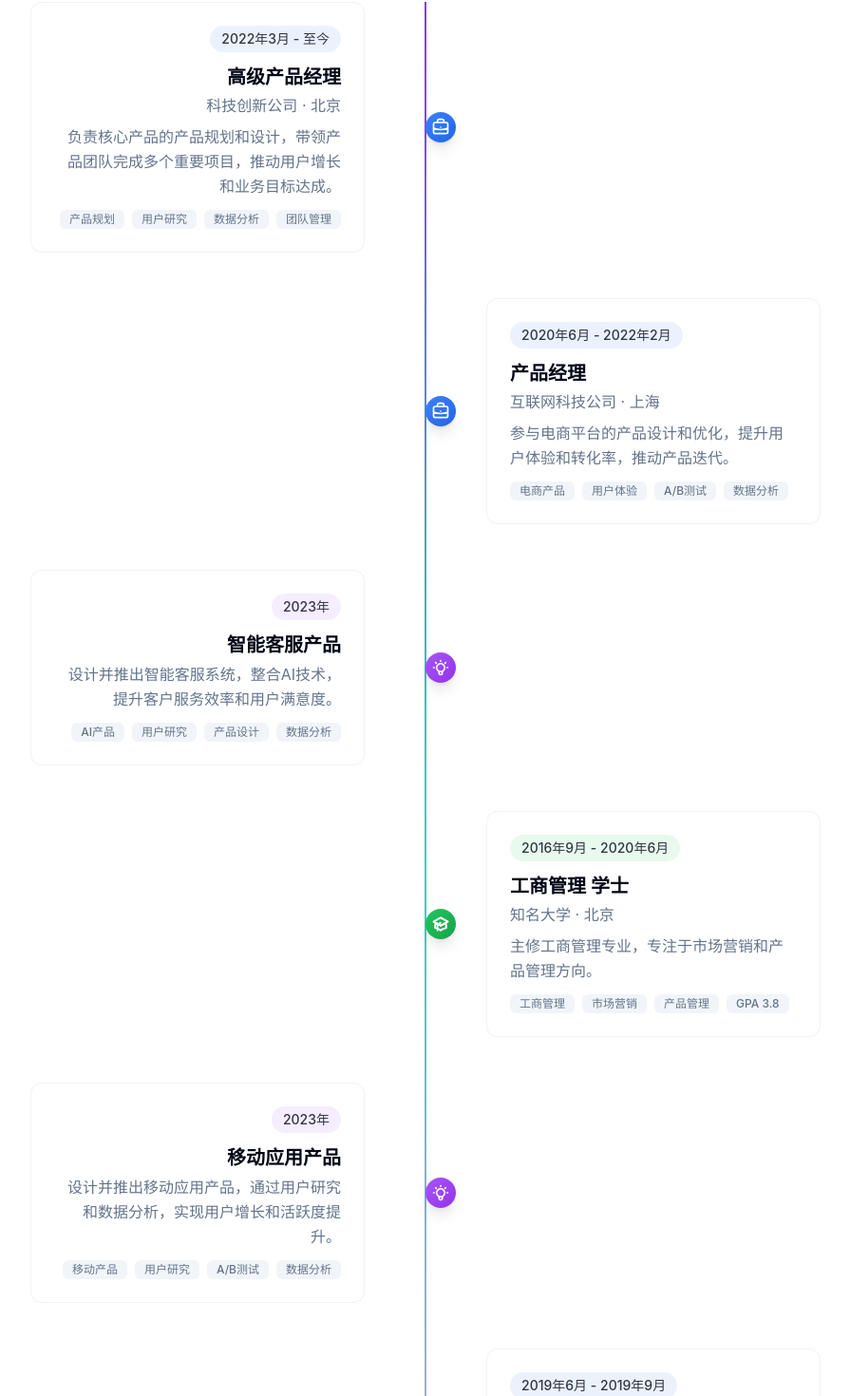
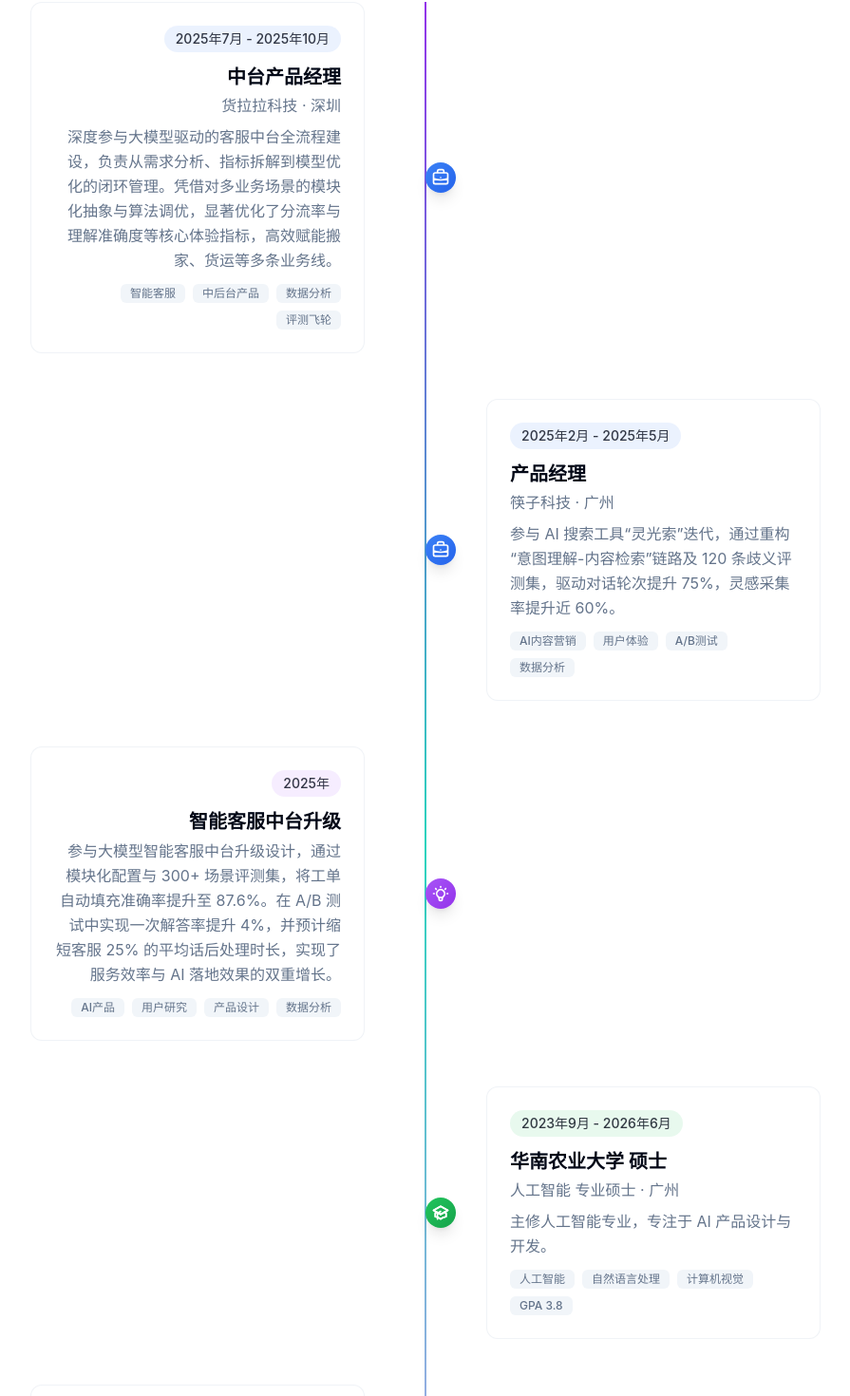
Before and after one commit to newbeenoob/myblog, a Next.js app: page /resume in a window 1280 px wide. Shown: the part 734-2204 px from the top of the page at 95% size, without its empty margins (192-1087 px from the left). Built offline with nearby package versions, Linux system fonts and the light colour scheme; a web font is replaced by a local one.

Commit message:
use real QRCode and update ResumeContent

```diff
--- a/components/QRCode.tsx
+++ b/components/QRCode.tsx
@@ -2,67 +2,26 @@
 
 import { useState, useEffect } from "react";
 import { motion } from "framer-motion";
+import Image from "next/image";
 
 interface QRCodeProps {
   url?: string;
+  imageSrc?: string;
   title?: string;
   description?: string;
 }
 
 export default function QRCode({
   url = "https://andrews-meditations.com",
-  title = "扫码访问",
-  description = "在手机上阅读更方便",
+  imageSrc = "/images/QRcode.png",
+  title = "关注公众号",
+  description = "扫码关注我的公众号",
 }: QRCodeProps) {
   const [mounted, setMounted] = useState(false);
 
   useEffect(() => {
     setMounted(true);
   }, []);
-
-  // Generate QR code using a simple pattern (for demo purposes)
-  // In production, you'd use a real QR code library
-  const generateQRPattern = () => {
-    const size = 21;
-    const pattern = [];
-    const modules: { row: number; col: number; filled: boolean }[] = [];
-
-    // Create position patterns
-    const addPositionPattern = (row: number, col: number) => {
-      for (let r = -1; r <= 7; r++) {
-        for (let c = -1; c <= 7; c++) {
-          const dr = row + r;
-          const dc = col + c;
-          if (dr >= 0 && dr < size && dc >= 0 && dc < size) {
-            const isOuter = r <= 0 || r >= 7 || c <= 0 || c >= 7;
-            const isInner = r >= 2 && r <= 4 && c >= 2 && c <= 4;
-            modules.push({ row: dr, col: dc, filled: isOuter || isInner });
-          }
-        }
-      }
-    };
-
-    addPositionPattern(0, 0);
-    addPositionPattern(0, size - 7);
-    addPositionPattern(size - 7, 0);
-
-    // Fill remaining with pseudo-random pattern based on URL
-    const seed = url.split("").reduce((a, b) => a + b.charCodeAt(0), 0);
-    for (let r = 0; r < size; r++) {
-      for (let c = 0; c < size; c++) {
-        const exists = modules.some((m) => m.row === r && m.col === c);
-        if (!exists) {
-          const filled = ((r * size + c + seed) % 3) === 0;
-          modules.push({ row: r, col: c, filled });
-        }
-      }
-    }
-
-    return modules;
-  };
-
-  const modules = generateQRPattern();
-  const moduleSize = 12;
 
   return (
     <motion.div
@@ -77,26 +36,14 @@ export default function QRCode({
 
       <div className="relative">
         {/* QR Code container */}
-        <div
-          className="bg-white p-3 rounded-lg shadow-inner"
-          style={{ width: modules.length > 0 ? 21 * moduleSize + 24 : 0 }}
-        >
-          <svg
-            width={21 * moduleSize}
-            height={21 * moduleSize}
+        <div className="bg-white p-3 rounded-lg shadow-inner">
+          <Image
+            src={imageSrc}
+            alt={title}
+            width={252}
+            height={252}
             className="block"
-          >
-            {modules.map((m, i) => (
-              <rect
-                key={i}
-                x={m.col * moduleSize}
-                y={m.row * moduleSize}
-                width={moduleSize}
-                height={moduleSize}
-                fill={m.filled ? "#000" : "#fff"}
-              />
-            ))}
-          </svg>
+          />
         </div>
 
         {/* Center logo overlay */}
--- a/components/ResumeContent.tsx
+++ b/components/ResumeContent.tsx
@@ -6,116 +6,101 @@ import { useLanguage } from "./LanguageContext";
 const timelineItemsZh = [
   {
     type: "work" as const,
-    title: "高级产品经理",
-    company: "科技创新公司",
-    location: "北京",
-    date: "2022年3月 - 至今",
+    title: "中台产品经理",
+    company: "货拉拉科技",
+    location: "深圳",
+    date: "2025年7月 - 2025年10月",
     description:
-      "负责核心产品的产品规划和设计，带领产品团队完成多个重要项目，推动用户增长和业务目标达成。",
-    tags: ["产品规划", "用户研究", "数据分析", "团队管理"],
+      "深度参与大模型驱动的客服中台全流程建设，负责从需求分析、指标拆解到模型优化的闭环管理。凭借对多业务场景的模块化抽象与算法调优，显著优化了分流率与理解准确度等核心体验指标，高效赋能搬家、货运等多条业务线。",
+    tags: ["智能客服", "中后台产品", "数据分析", "评测飞轮"],
   },
   {
     type: "work" as const,
     title: "产品经理",
-    company: "互联网科技公司",
-    location: "上海",
-    date: "2020年6月 - 2022年2月",
+    company: "筷子科技",
+    location: "广州",
+    date: "2025年2月 - 2025年5月",
     description:
-      "参与电商平台的产品设计和优化，提升用户体验和转化率，推动产品迭代。",
-    tags: ["电商产品", "用户体验", "A/B测试", "数据分析"],
+      "参与 AI 搜索工具“灵光索”迭代，通过重构“意图理解-内容检索”链路及 120 条歧义评测集，驱动对话轮次提升 75%，灵感采集率提升近 60%。",
+    tags: ["AI内容营销", "用户体验", "A/B测试", "数据分析"],
   },
   {
     type: "project" as const,
-    title: "智能客服产品",
-    date: "2023年",
+    title: "智能客服中台升级",
+    date: "2025年",
     description:
-      "设计并推出智能客服系统，整合AI技术，提升客户服务效率和用户满意度。",
+      "参与大模型智能客服中台升级设计，通过模块化配置与 300+ 场景评测集，将工单自动填充准确率提升至 87.6%。在 A/B 测试中实现一次解答率提升 4%，并预计缩短客服 25% 的平均话后处理时长，实现了服务效率与 AI 落地效果的双重增长。",
     tags: ["AI产品", "用户研究", "产品设计", "数据分析"],
   },
   {
     type: "education" as const,
-    title: "工商管理 学士",
-    company: "知名大学",
-    location: "北京",
-    date: "2016年9月 - 2020年6月",
-    description: "主修工商管理专业，专注于市场营销和产品管理方向。",
-    tags: ["工商管理", "市场营销", "产品管理", "GPA 3.8"],
+    title: "华南农业大学 硕士",
+    company: "人工智能 专业硕士",
+    location: "广州",
+    date: "2023年9月 - 2026年6月",
+    description: "主修人工智能专业，专注于 AI 产品设计与开发。",
+    tags: ["人工智能", "自然语言处理", "计算机视觉", "GPA 3.8"],
   },
-  {
-    type: "project" as const,
-    title: "移动应用产品",
-    date: "2023年",
-    description:
-      "设计并推出移动应用产品，通过用户研究和数据分析，实现用户增长和活跃度提升。",
-    tags: ["移动产品", "用户研究", "A/B测试", "数据分析"],
-  },
+
   {
     type: "work" as const,
     title: "产品助理",
-    company: "创业科技公司",
-    location: "北京",
-    date: "2019年6月 - 2019年9月",
+    company: "津虹数字科技",
+    location: "广州",
+    date: "2024年6月 - 2024年12月",
     description:
-      "参与产品需求分析和用户研究，协助产品经理完成产品规划和设计。",
-    tags: ["需求分析", "用户研究", "产品设计", "项目管理"],
+      "深度参与 AIGC 绘本从预研到交付的全生命周期，定义了包含写作、文生图及 TTS 的核心逻辑链条，通过 MVP 快速验证确保了教育内容的合规性与一致性。",
+    tags: ["AI+在线教育", "产品设计", "MVP产品" , "项目管理"],
   },
 ];
 
 const timelineItemsEn = [
   {
     type: "work" as const,
-    title: "Senior Product Manager",
-    company: "Tech Innovation Co.",
-    location: "Beijing",
-    date: "Mar 2022 - Present",
+    title: "Middle Platform Product Manager",
+    company: "Lalamove Technology",
+    location: "Shenzhen",
+    date: "Jul 2025 - Oct 2025",
     description:
-      "Lead product planning and design for core products, managing the product team to deliver key projects and drive user growth.",
-    tags: ["Product Planning", "User Research", "Data Analysis", "Team Management"],
+      "Deeply involved in the full-process construction of a large model-driven customer service middle platform, responsible for closed-loop management from requirement analysis, metric decomposition to model optimization. Through modular abstraction of multiple business scenarios and algorithm tuning, significantly optimized core experience metrics such as diversion rate and understanding accuracy, efficiently empowering multiple business lines including moving and freight.",
+    tags: ["Intelligent Customer Service", "Middle Platform Product", "Data Analysis", "Evaluation Flywheel"],
   },
   {
     type: "work" as const,
     title: "Product Manager",
-    company: "Internet Tech Co.",
-    location: "Shanghai",
-    date: "Jun 2020 - Feb 2022",
+    company: "Kuaizi Technology",
+    location: "Guangzhou",
+    date: "Feb 2025 - May 2025",
     description:
-      "Participated in e-commerce platform product design and optimization, improving user experience and conversion rates.",
-    tags: ["E-commerce", "User Experience", "A/B Testing", "Data Analysis"],
+      "Participated in the iteration of AI search tool 'Lingguangsuo', driving a 75% increase in conversation rounds and nearly 60% increase in inspiration collection rate by reconstructing the 'intent understanding - content retrieval' link and 120 ambiguity evaluation sets.",
+    tags: ["AI Content Marketing", "User Experience", "A/B Testing", "Data Analysis"],
   },
   {
     type: "project" as const,
-    title: "AI Customer Service Product",
-    date: "2023",
+    title: "Intelligent Customer Service Middle Platform Upgrade",
+    date: "2025",
     description:
-      "Designed and launched an intelligent customer service system integrating AI technology to improve service efficiency.",
+      "Participated in the upgrade design of a large model intelligent customer service middle platform, improving the automatic ticket filling accuracy to 87.6% through modular configuration and 300+ scenario evaluation sets. Achieved a 4% increase in one-time resolution rate in A/B testing, and is expected to shorten the average post-call processing time by 25%, achieving dual growth in service efficiency and AI implementation effects.",
     tags: ["AI Product", "User Research", "Product Design", "Data Analysis"],
   },
   {
     type: "education" as const,
-    title: "Bachelor of Business Administration",
-    company: "Top University",
-    location: "Beijing",
-    date: "Sep 2016 - Jun 2020",
-    description: "Major in Business Administration, focusing on Marketing and Product Management.",
-    tags: ["Business Admin", "Marketing", "Product Management", "GPA 3.8"],
-  },
-  {
-    type: "project" as const,
-    title: "Mobile App Product",
-    date: "2023",
-    description:
-      "Designed and launched a mobile app product, achieving user growth through user research and data analysis.",
-    tags: ["Mobile Product", "User Research", "A/B Testing", "Data Analysis"],
+    title: "Master of Artificial Intelligence",
+    company: "South China Agricultural University",
+    location: "Guangzhou",
+    date: "Sep 2023 - Jun 2026",
+    description: "Major in Artificial Intelligence, focusing on AI product design and development.",
+    tags: ["Artificial Intelligence", "Natural Language Processing", "Computer Vision", "GPA 3.8"],
   },
   {
     type: "work" as const,
     title: "Product Assistant",
-    company: "Startup Tech Co.",
-    location: "Beijing",
-    date: "Jun 2019 - Sep 2019",
+    company: "Jinhong Digital Technology",
+    location: "Guangzhou",
+    date: "Jun 2024 - Dec 2024",
     description:
-      "Participated in product requirement analysis and user research, assisting product managers with planning and design.",
-    tags: ["Requirement Analysis", "User Research", "Product Design", "Project Management"],
+      "Deeply involved in the full lifecycle of AIGC picture books from pre-research to delivery, defining the core logic chain including writing, text-to-image, and TTS. Ensured the compliance and consistency of educational content through MVP rapid validation.",
+    tags: ["AI + Online Education", "Product Design", "MVP Product", "Project Management"],
   },
 ];
 
```
Also changed, not shown: public/images/QRcode.png (added).
